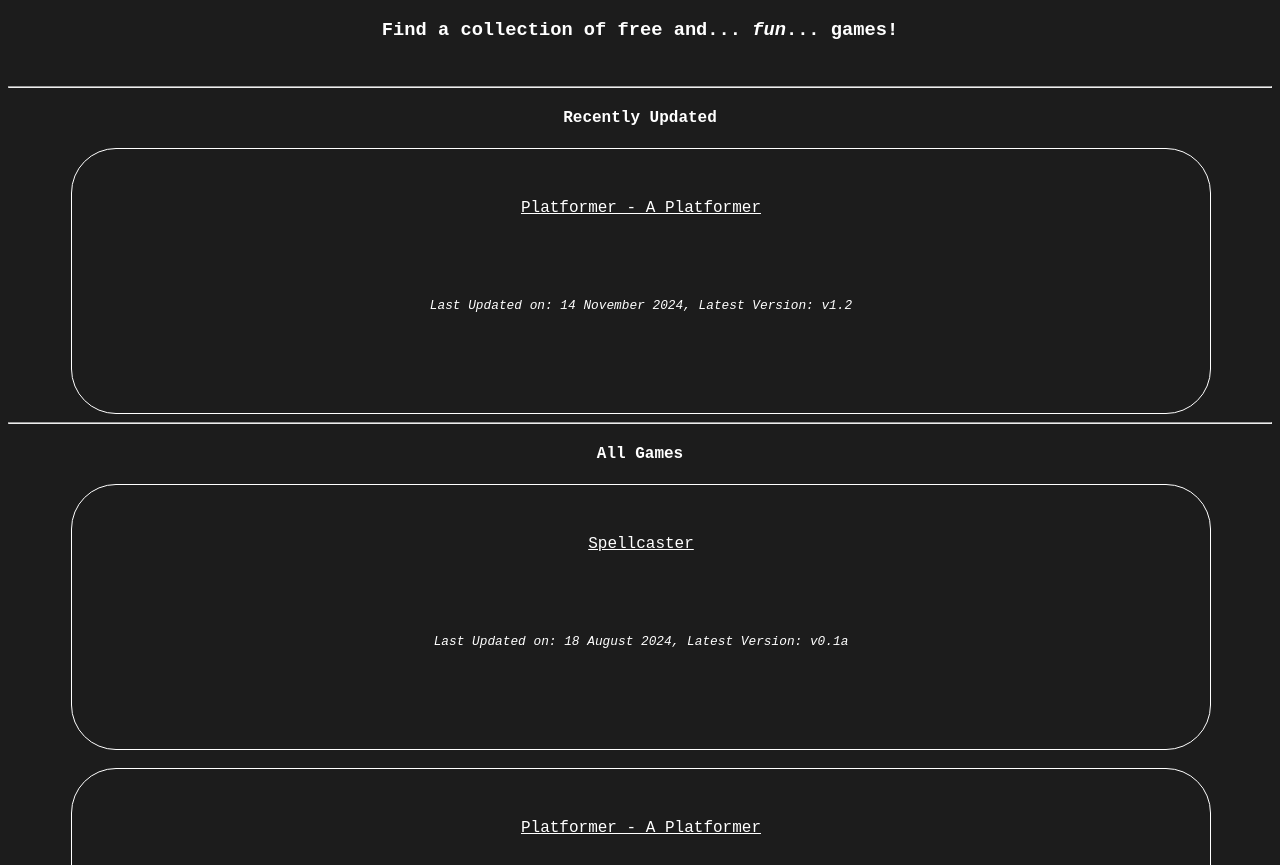
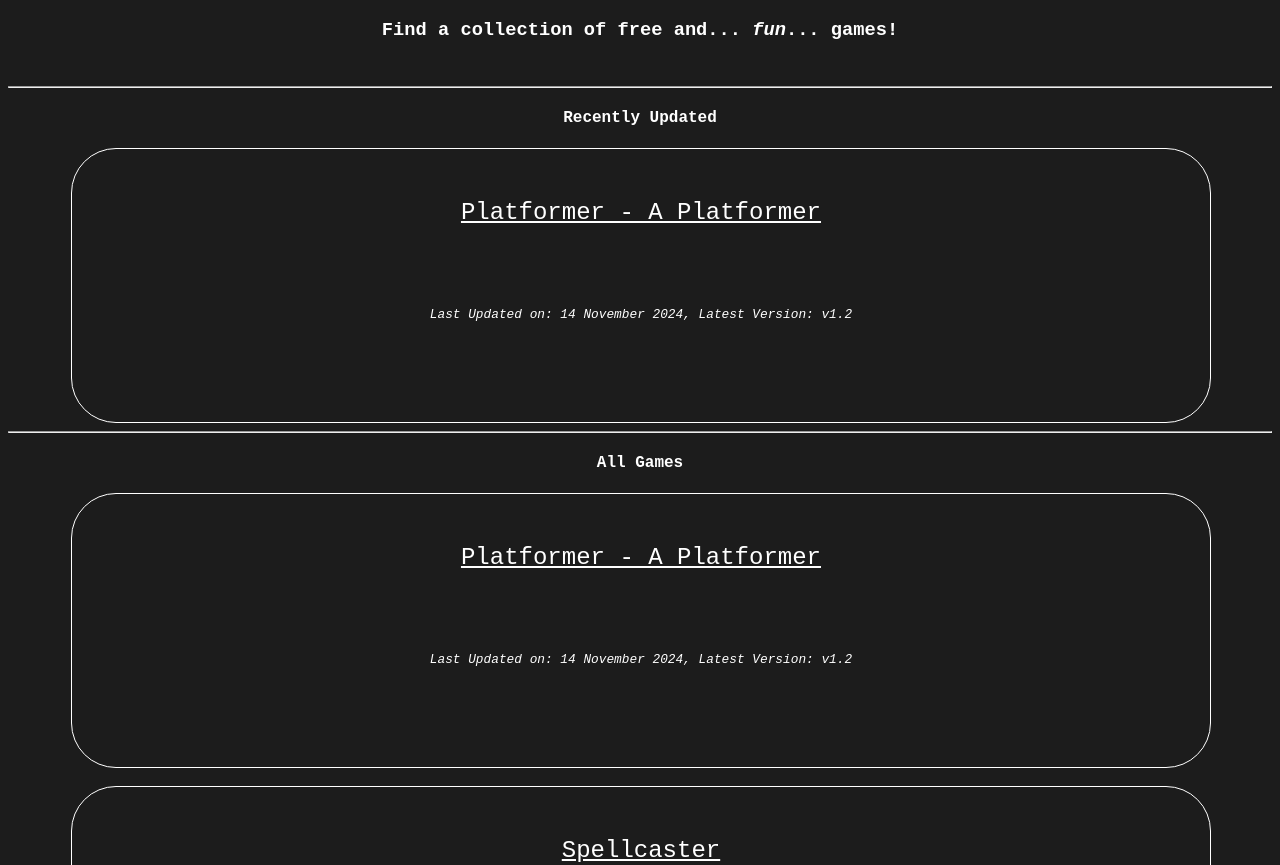
Before and after one commit to MM4096/games, a plain HTML site: page index.html in a window 1280 px wide. Shown: the part 61-926 px from the top of the page. Drawn offline with Linux system fonts and the light colour scheme; a web font is replaced by a local one.

Commit message:
Changed the games.js to use a class instead of using an array of objects more UI changes

```diff
--- a/scripts/game_view.js
+++ b/scripts/game_view.js
@@ -7,7 +7,7 @@ $(document).ready(function() {
     game = GAMES.find(game => game.id === gameId)
     if (game) {
         $("#header").text(game.name)
-        $("#description").html(game.description)
+            $("#description").html(game.description)
 
         getRepoContents(`/games/${gameId}/releases`).then(releases => {
             $("#releasesList").empty()
@@ -57,5 +57,5 @@ function showChangelog(release) {
 
 function downloadRelease(release, platform) {
     const downloadPath = `games/${game.id}/releases/${release}/${platform.toLowerCase()}.zip`
-    downloadFile(downloadPath)
+    downloadFile(downloadPath).then(r => {})
 }
--- a/scripts/games.js
+++ b/scripts/games.js
@@ -1,52 +1,63 @@
+class Game {
+	constructor(name, description, id, urls, stylesheetPath, backgroundImage, bannerImage, changelog, platforms) {
+		this.name = name;
+		this.description = description;
+		this.id = id;
+		this.urls = urls;
+		this.stylesheetPath = stylesheetPath;
+		this.backgroundImage = backgroundImage;
+		this.bannerImage = bannerImage;
+		this.changelog = changelog;
+		this.platforms = platforms;
+	}
+}
+
 const GAMES = [
+	new Game("Platformer - A Platformer",
+		"A small game where as many game conventions as possible are broken<br><b>This game is on <a href='https://mm4096.itch.io/platformer-a-platformer'>itch.io</a>!</b>",
+		"doing-everything-wrong",
+		[""],
+		"",
+		"",
+		"",
+		[
 			{
-        "name": "Spellcaster",
-        "description": "A Metroidvania centered around casting spells",
-        "id": "spellcaster",
-        "urls": [""],
-        "stylesheet-path": "",
-        "background-image": "",
-        "banner-image": "",
-        "changelog": [
+				version: "v1.0",
+				date: "2024-10-01",
+				changes: [
+					"Initial Release"
+				]
+			},
 			{
-                "version": "v0.1a",
-                "date": "2024-08-18",
-                "changes": [
+				version: "v1.2",
+				date: "2024-11-14",
+				changes: [
+					"A few bug fixes (I know, improvements in a game that's supposed to be bad. Ironic.)",
+					"Published on Itch.io. View the page <a href='https://mm4096.itch.io/platformer-a-platformer'>here</a>"
+				]
+			}
+		],
+		["Windows", "Linux"]),
+
+
+	new Game("Spellcaster",
+		"A Metroidvania centered around casting spells",
+		"spellcaster",
+		[""],
+		"",
+		"",
+		"",
+		[
+			{
+				version: "v0.1a",
+				date: "2024-08-18",
+				changes: [
 					"Demo release 1",
 				]
 			}
 		],
-        "platforms": ["Windows", "Linux"],
-    },
-    {
-        "name": "Platformer - A Platformer",
-        "description": "A small game where as many game conventions as possible are broken<br><b>This game is on " +
-            "<a href='https://mm4096.itch.io/platformer-a-platformer'>itch.io</a>!</b>",
-        "id": "doing-everything-wrong",
-        "urls": [""],
-        "stylesheet-path": "",
-        "background-image": "",
-        "banner-image": "",
-        "changelog": [
-            {
-                "version": "v1.0",
-                "date": "2024-10-01",
-                "changes": [
-                    "Initial Release"
-                ]
-            },
-            {
-                "version": "v1.2",
-                "date": "2024-11-14",
-                "changes": [
-                    "A few bug fixes (I know, in a game where I shouldn't have play-tested)",
-                    "Published on Itch.io. Get more information <a href='https://mm4096.itch.io/platformer-a-platformer'>here</a>"
-                ]
-            }
-        ],
-        "platforms": ["Windows", "Linux"],
-    },
-]
+		["Windows", "Linux"]),
+];
 
 function parseVersion(version) {
 	let versionParts = version.replace("v", "").split(".");
@@ -55,16 +66,13 @@ function parseVersion(version) {
 	if (lastPart.includes("a")) {
 		versionParts[versionParts.length - 1] = lastPart.replace("a", "");
 		versionParts.push("alpha");
-    }
-    else if (lastPart.includes("b")) {
+	} else if (lastPart.includes("b")) {
 		versionParts[versionParts.length - 1] = lastPart.replace("b", "");
 		versionParts.push("beta");
-    }
-    else if (lastPart.includes("rc")) {
+	} else if (lastPart.includes("rc")) {
 		versionParts[versionParts.length - 1] = lastPart.replace("rc", "");
 		versionParts.push("release candidate");
-    }
-    else {
+	} else {
 		versionParts.push("release");
 	}
 
--- a/scripts/index.js
+++ b/scripts/index.js
@@ -17,7 +17,7 @@ function getGameNode(game) {
     let updatedTimeText = `${lastUpdated.getDate()} ${lastUpdated.toLocaleString('default', { month: 'long' })} ${lastUpdated.getFullYear()}`
     return `
         <div class="game" onclick="window.location.href='${url}'">
-            <a href="${url}">${game.name}</a>
+            <a href="${url}" class="big_text">${game.name}</a>
             <br>
             <br>
             <p class="small_text center" id="latest_updated_time"><i>Last Updated on: ${updatedTimeText}, Latest Version: ${getLatestVersion(game)}</i></p>
--- a/styles.css
+++ b/styles.css
@@ -17,6 +17,10 @@ ul {
 
 .good {
     color: green;
+}
+
+.big_text {
+    font-size: 1.5em;
 }
 
 * {
```
Lines whose indentation alone changed are shown as unchanged.
